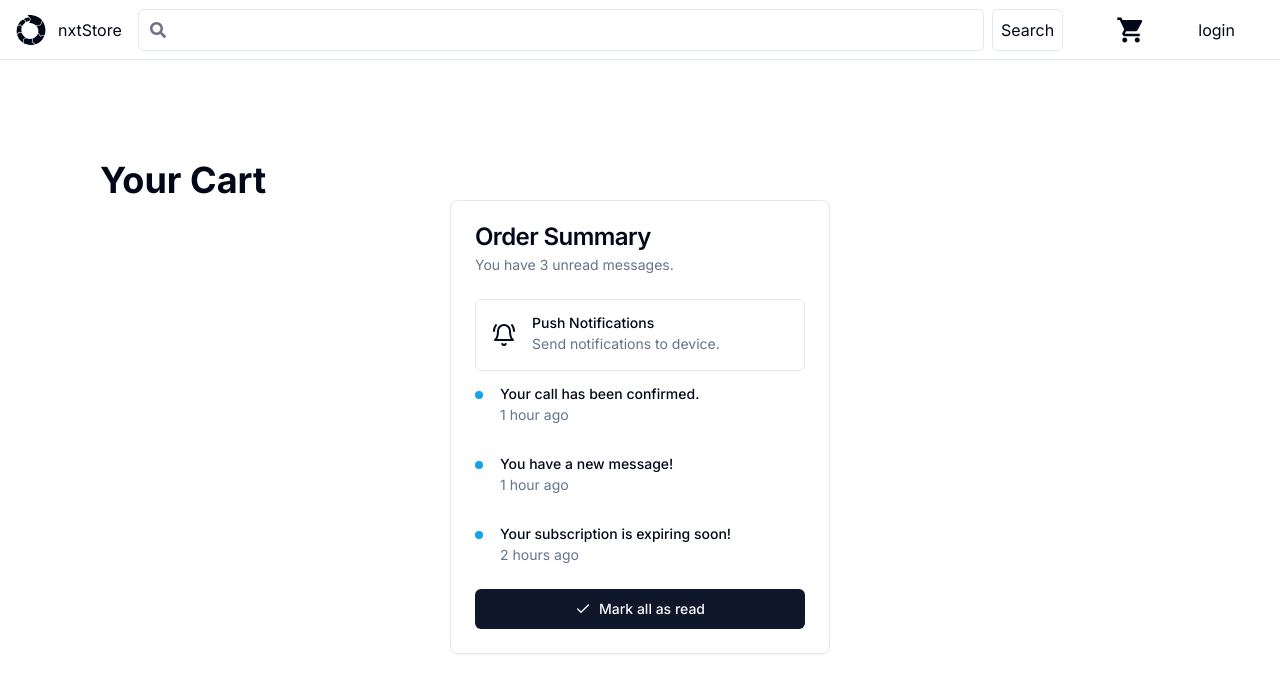
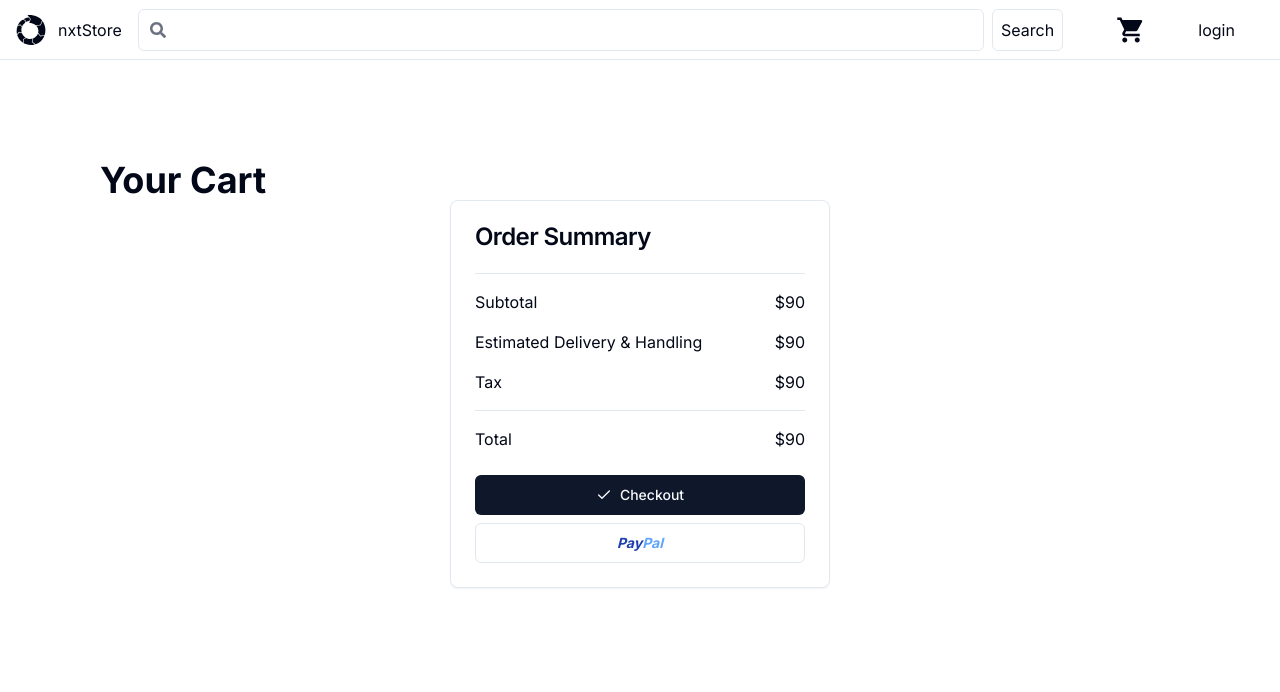
Before and after one commit to i-dkz/nxtStore, a Next.js app: page /cart in a window 1280 px wide. Shown: the top 692 px of the page. Built offline with nearby package versions, Linux system fonts and the light colour scheme.

Commit message:
updated order summary

```diff
--- a/src/app/cart/page.tsx
+++ b/src/app/cart/page.tsx
@@ -4,7 +4,7 @@ const Cart = () => {
   return (
     <div className="flex flex-col items-center justify-center w-full">
         <h1 className="flex w-[90%] max-w-[1080px] text-4xl font-bold">Your Cart</h1>
-        <OrderSummary />
+        <OrderSummary subtotal={90}/>
     </div>
 
   )
--- a/src/app/details/[id]/page.tsx
+++ b/src/app/details/[id]/page.tsx
@@ -143,11 +143,11 @@ export default function ProductDetails() {
               <Button
                 className="transition-transform transform z-5 duration-10 focus:outline-none active:scale-90"
                 variant={"outline"}
-                onClick={() => setQty(qty < 99 ? qty + 1 : qty)}
+                onClick={() => setQty(qty + 1)}
               >
                 <CgMathPlus size={20} />
               </Button>
-              <Input className="w-[50px]" defaultValue={qty} />
+              <Input className="w-[50px]" value={qty} onChange={() => console.log('dafuck')}/>
               <Button
                 className="transition-transform transform duration-10 focus:outline-none active:scale-90"
                 variant={"outline"}
--- a/src/components/OrderSummary.tsx
+++ b/src/components/OrderSummary.tsx
@@ -1,78 +1,62 @@
-import { BellRing, Check } from "lucide-react"
+import { Check } from "lucide-react";
 
-import { cn } from "@/lib/utils"
-import { Button } from "@/components/ui/button"
+import { cn } from "@/lib/utils";
+import { Button } from "@/components/ui/button";
 import {
   Card,
   CardContent,
-  CardDescription,
   CardFooter,
   CardHeader,
   CardTitle,
-} from "@/components/ui/card"
+} from "@/components/ui/card";
 
+interface Props {
+  subtotal: number;
+}
 
-const notifications = [
-  {
-    title: "Your call has been confirmed.",
-    description: "1 hour ago",
-  },
-  {
-    title: "You have a new message!",
-    description: "1 hour ago",
-  },
-  {
-    title: "Your subscription is expiring soon!",
-    description: "2 hours ago",
-  },
-]
-
-type CardProps = React.ComponentProps<typeof Card>
-
-export function OrderSummary({ className, ...props }: CardProps) {
+export function OrderSummary({ subtotal }: Props) {
   return (
-    <Card className={cn("w-[380px]", className)} {...props}>
+    <Card className={cn("w-[380px]")}>
       <CardHeader>
         <CardTitle>Order Summary</CardTitle>
-        <CardDescription>You have 3 unread messages.</CardDescription>
       </CardHeader>
-      <CardContent className="grid gap-4">
-        <div className="flex items-center p-4 space-x-4 border rounded-md ">
-          <BellRing />
-          <div className="flex-1 space-y-1">
-            <p className="text-sm font-medium leading-none">
-              Push Notifications
-            </p>
-            <p className="text-sm text-muted-foreground">
-              Send notifications to device.
-            </p>
-          </div>
 
+      <CardContent className="flex flex-col gap-4">
+        <div className="flex justify-center">
+          <hr className="w-full" />
         </div>
-        <div>
-          {notifications.map((notification, index) => (
-            <div
-              key={index}
-              className="mb-4 grid grid-cols-[25px_1fr] items-start pb-4 last:mb-0 last:pb-0"
-            >
-              <span className="flex w-2 h-2 translate-y-1 rounded-full bg-sky-500" />
-              <div className="space-y-1">
-                <p className="text-sm font-medium leading-none">
-                  {notification.title}
-                </p>
-                <p className="text-sm text-muted-foreground">
-                  {notification.description}
-                </p>
-              </div>
-            </div>
-          ))}
+        <div className="flex justify-between">
+          <span>Subtotal</span>
+          <span>${subtotal}</span>
+        </div>
+        <div className="flex justify-between">
+          <span>Estimated Delivery & Handling</span>
+          <span>${subtotal}</span>
+        </div>
+        <div className="flex justify-between">
+          <span>Tax</span>
+          <span>${subtotal}</span>
+        </div>
+        <div className="flex justify-center">
+          <hr className="w-full" />
+        </div>
+        <div className="flex justify-between">
+          <span>Total</span>
+          <span>${subtotal}</span>
         </div>
       </CardContent>
-      <CardFooter>
+
+      <CardFooter className="flex flex-col gap-2">
         <Button className="w-full">
-          <Check className="w-4 h-4 mr-2" /> Mark all as read
+          <Check className="w-4 h-4 mr-2" /> Checkout
+        </Button>
+        <Button className="w-full" variant='outline'>
+          <span className="italic font-bold">
+            <span className="text-blue-800">Pay</span>
+            <span className="text-blue-400">Pal</span>
+          </span>
         </Button>
       </CardFooter>
     </Card>
-  )
+  );
 }
```
